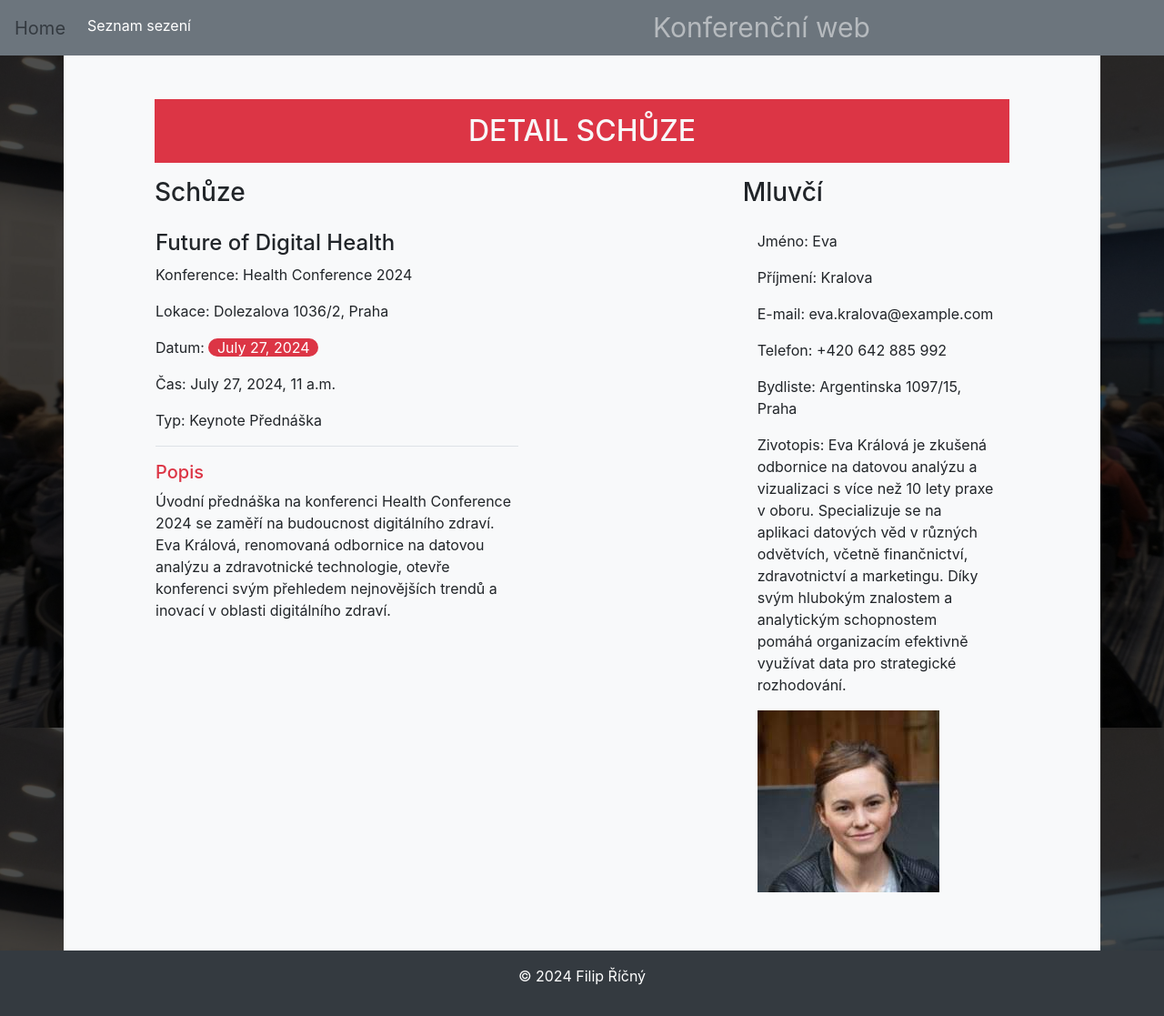
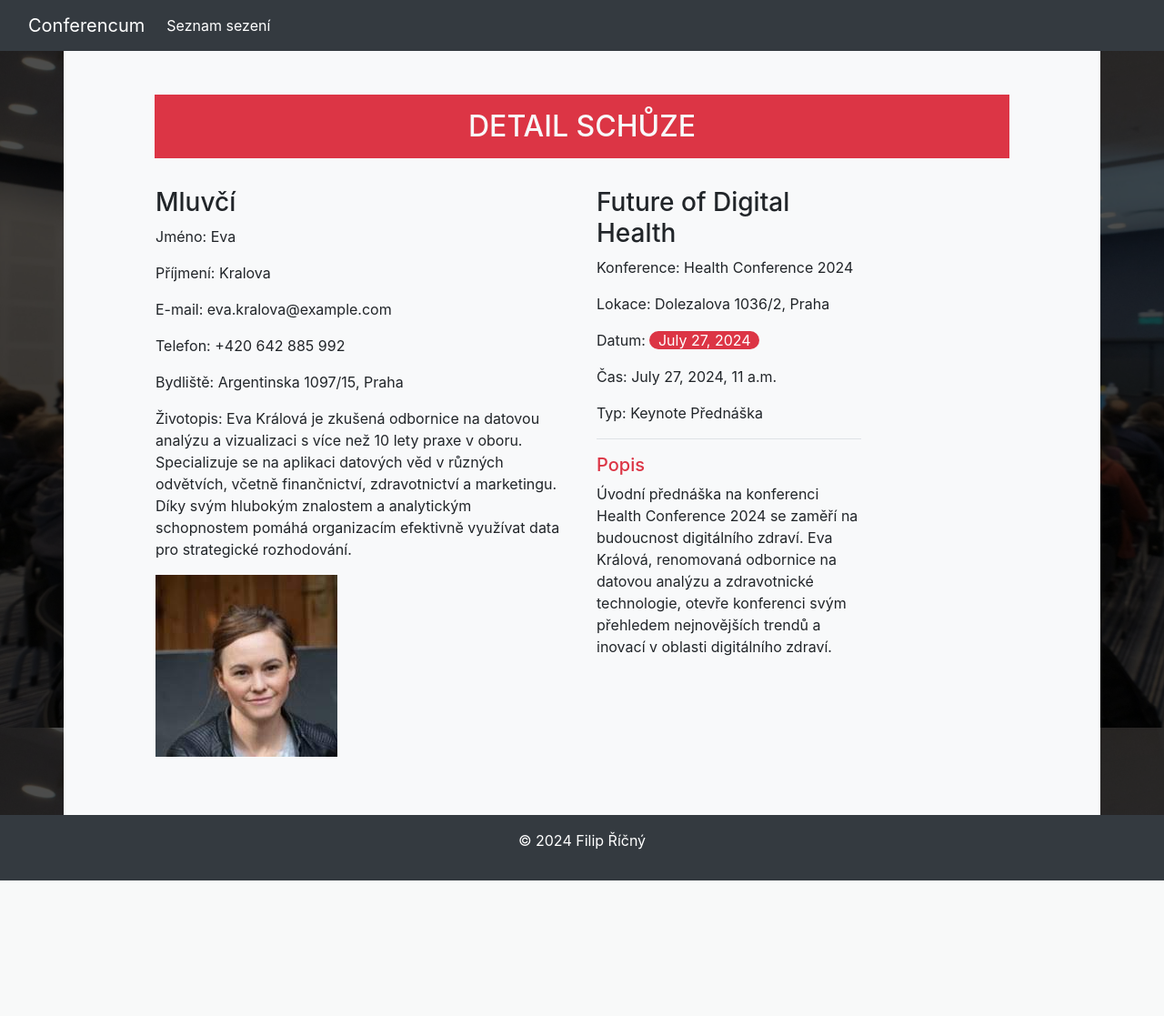
Before and after one commit to RicnyF/konference, a Django app: page /udalosti/detail/1 in a window 1280 px wide. Shown: the whole page at 91% size. After the commit the page ends 968 px from the top, so only its background shows below. Run offline with Django 5.2, Linux system fonts and the light colour scheme; data comes from the database, SQL or seed files in the repository; some libraries are stand-ins or nearby versions.

Commit message:
Add files via upload

```diff
--- a/udalosti/templates/base.html
+++ b/udalosti/templates/base.html
@@ -11,24 +11,23 @@
 <body>
 <!-- Záhlaví -->
 <header class=" text-center">
+    <nav class="navbar sticky-top navbar-expand-lg navbar-light bg-dark ">
+        <div class="container-fluid ">
+            <a class="navbar-brand text-white" href="{% url 'home' %}">Conferencum</a>
+            <button class="navbar-toggler" type="button" data-bs-toggle="collapse" data-bs-target="#navbarText"
+                    aria-controls="navbarText" aria-expanded="false" aria-label="Toggle navigation">
+                <span class="navbar-toggler-icon"></span>
+            </button>
+            <div class="collapse navbar-collapse" id="navbarText">
+                <ul class="navbar-nav me-auto mb-2 mb-lg-0">
 
+                    <li class="nav-item">
+                        <a class="nav-link text-white" href="{% url 'session_list' %}">Seznam sezení</a>
+                    </li>
 
-    <!-- Navigace -->
-    <nav class="navbar navbar-expand-sm navbar-dark bg-secondary">
-        <a class="navbar-brand text-dark" href="{% url 'home' %}">Home</a>
-        <button class="navbar-toggler d-lg-none" type="button" data-toggle="collapse" data-target="#collapsibleNavId"
-                aria-controls="collapsibleNavId"
-                aria-expanded="false" aria-label="Toggle navigation"></button>
-        <div class="collapse navbar-collapse" id="collapsibleNavId">
-            <ul class="navbar-nav mr-auto mt-2 mt-lg-0">
+                </ul>
 
-                <li class="nav-item active">
-                    <a class="nav-link" href="{% url 'session_list' %}">Seznam sezení <span class="sr-only">(current)</span></a>
-                </li>
-                <span class="navbar-text ml-auto display-5 nadpisek">
-            Konferenční web
-        </span>
-            </ul>
+            </div>
         </div>
     </nav>
 </header>
--- a/udalosti/templates/session/detail.html
+++ b/udalosti/templates/session/detail.html
@@ -8,34 +8,18 @@
     <h2 class="bg-danger text-light text-center text-uppercase p-3">Detail schůze</h2>
     <div class="row mt-3">
 
-        <div class="col-lg-8">
-            <h3>Schůze</h3>
-            <div class="row">
-                <div class="col-lg-8 p-3">
-                    <h4>{{ session.nazev }}</h4>
-                    <p>Konference: {{ session.conference.nazev }}</p>
-                    <p>Lokace: {{ session.conference.lokace }}</p>
-                    <p>Datum: <span class="badge-pill badge-danger">{{ session.conference.datum }}</span></p>
-                    <p>Čas: {{ session.cas }}</p>
-                    <p>Typ: {{ session.get_typ_display }}</p>
 
-                    <h5 class="border-top pt-3 text-danger">Popis</h5>
-                    <p>{{ session.description }}</p>
-
-                </div>
-            </div>
-        </div>
-    <div class="col-lg-4">
+    <div class="col-lg-6 p-3">
             <h3>Mluvčí</h3>
-            <div class="bg-light p-3">
+            <div class="bg-light ">
 
                     <p>Jméno: {{ session.speaker.jmeno }}</p>
                     <p>Příjmení: {{ session.speaker.prijmeni }}</p>
                     <p>E-mail: {{ session.speaker.email }}</p>
                     <p>Telefon: {{ session.speaker.telefon }}</p>
-                        <p> Bydliste: {{ session.speaker.bydliste }}</p>
+                        <p> Bydliště: {{ session.speaker.bydliste }}</p>
 
-                    <p> Zivotopis: {{ session.speaker.zivotopis }}</p>
+                    <p> Životopis: {{ session.speaker.zivotopis }}</p>
                 <div>
                     {% if session.speaker.foto %}
                         <img src="{{ session.speaker.foto.url }}"
@@ -49,5 +33,22 @@
 
 
         </div>
+    <div class="col-lg-6">
+
+            <div class="row">
+                <div class="col-lg-8 p-3">
+                    <h3>{{ session.nazev }}</h3>
+                    <p>Konference: {{ session.conference.nazev }}</p>
+                    <p>Lokace: {{ session.conference.lokace }}</p>
+                    <p>Datum: <span class="badge-pill badge-danger">{{ session.conference.datum }}</span></p>
+                    <p>Čas: {{ session.cas }}</p>
+                    <p>Typ: {{ session.get_typ_display }}</p>
+
+                    <h5 class="border-top pt-3 text-danger">Popis</h5>
+                    <p>{{ session.description }}</p>
+
+                </div>
+            </div>
+        </div>
     </div>
 {% endblock %}
```
Lines whose indentation alone changed are shown as unchanged.
